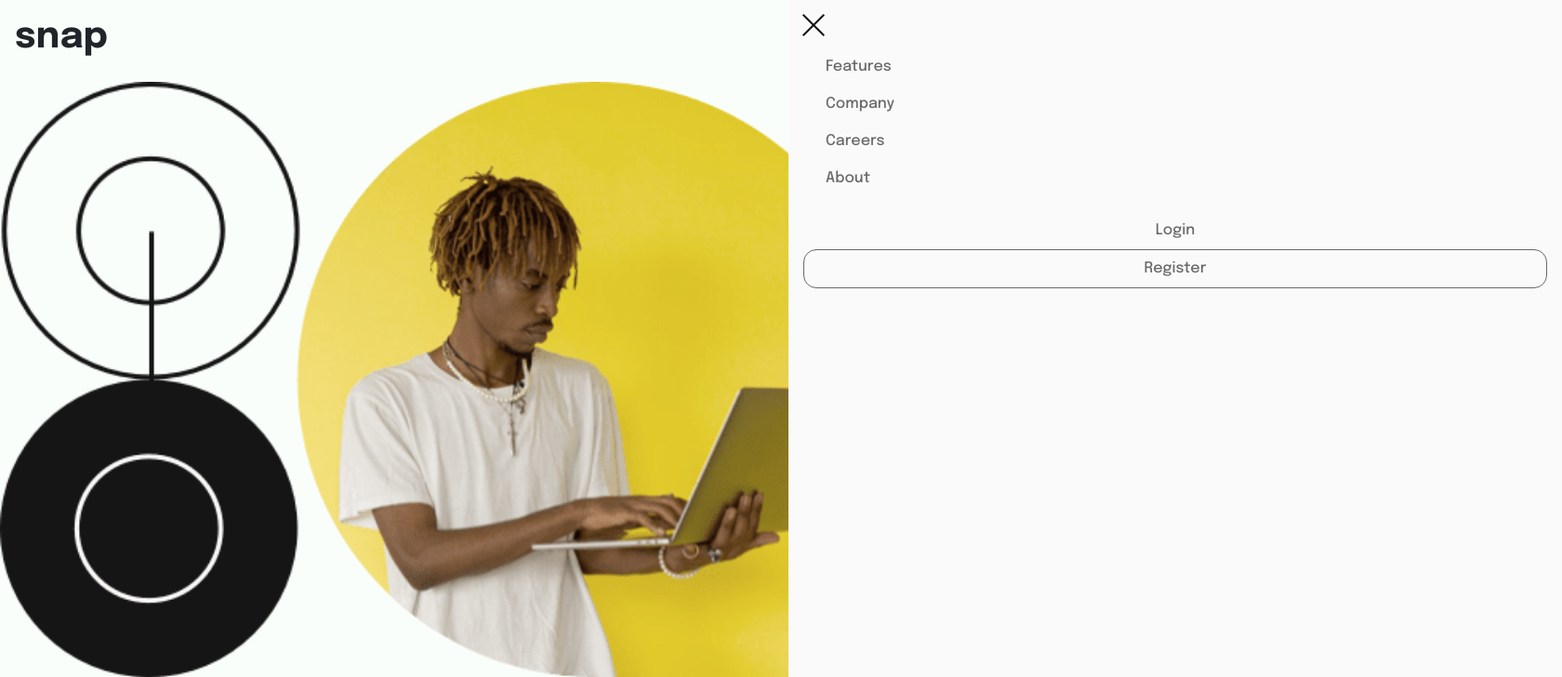
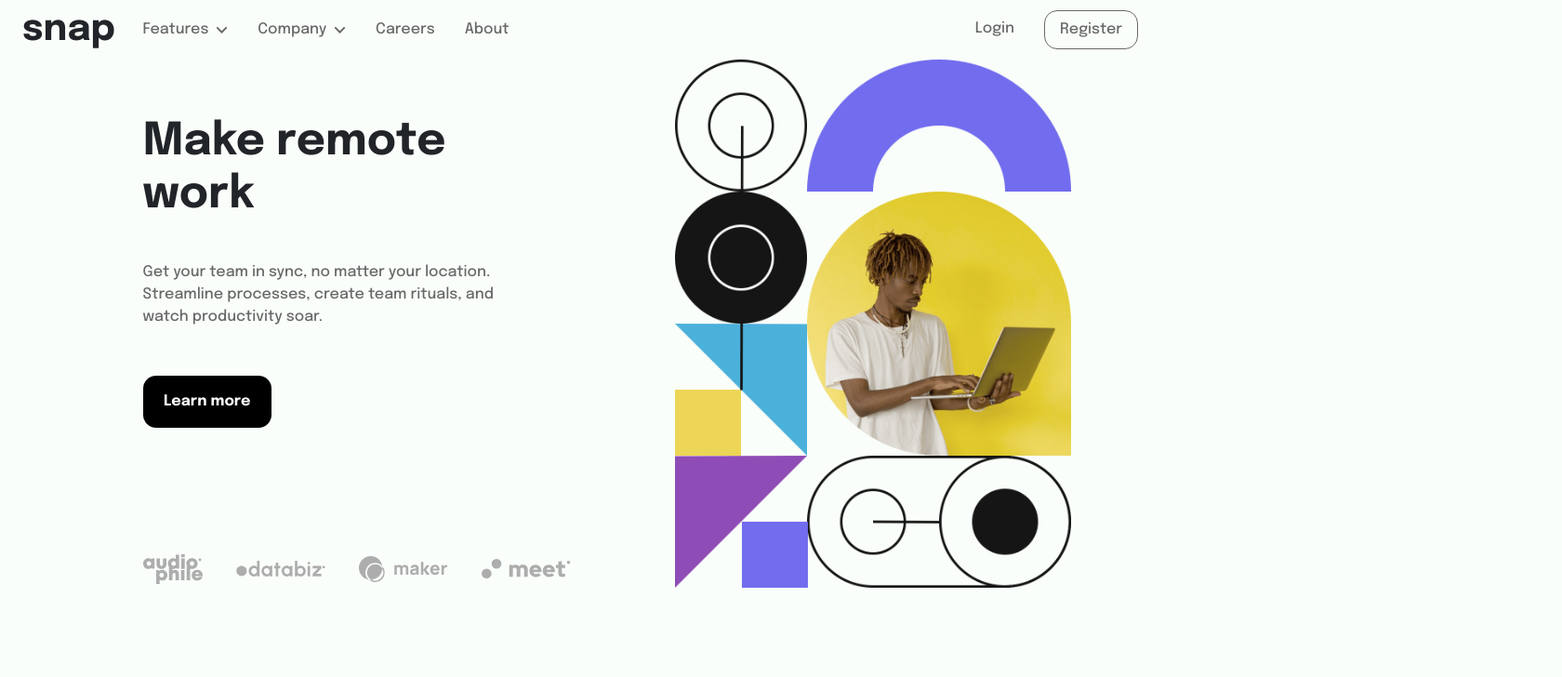
Before and after one commit to Kiet-Workspace/intro-section, a plain HTML site: page index.html in a window 1280 px wide. Shown: the top 728 px of the page at 93% size, 1680 px wide, since content can reach past the window. Drawn offline with nearby package versions, Linux system fonts and the light colour scheme.

Commit message:
Add files via upload

```diff
--- a/index.html
+++ b/index.html
@@ -23,16 +23,16 @@
       <div class="nav-main">
         <div class="close-nav"><img src="./images/icon-close-menu.svg" alt=""></div>
         <ul class="nav-part">
-          <li class="nav-parent">Features
-            <ul class="subnav">
-              <li><img class="subnav-icon" src="./images/icon-calendar.svg" alt=""><p>Calendar</p></li>
-              <li><img class="subnav-icon" src="./images/icon-reminders.svg" alt=""><p>Reminders</p></li>
-              <li><img class="subnav-icon" src="./images/icon-todo.svg" alt=""><p>Todo List</p></li>
-              <li><img class="subnav-icon" src="./images/icon-planning.svg" alt=""><p>Planning</p></li>
+          <li class="nav-parent">Features<img class="nav-arrow-down" src="./images/icon-arrow-down.svg" alt="">
+            <ul class="subnav subnav-features">
+              <li><img class="subnav-icon" src="./images/icon-calendar.svg" alt="">Calendar</li>
+              <li><img class="subnav-icon" src="./images/icon-reminders.svg" alt="">Reminders</li>
+              <li><img class="subnav-icon" src="./images/icon-todo.svg" alt="">Todo List</li>
+              <li><img class="subnav-icon" src="./images/icon-planning.svg" alt="">Planning</li>
             </ul>
           </li>
-          <li class="nav-parent">Company
-            <ul class="subnav">
+          <li class="nav-parent">Company<img class="nav-arrow-down" src="./images/icon-arrow-down.svg" alt="">
+            <ul class="subnav subnav-company">
               <li>History</li>
               <li>Our Team</li>
               <li>Blog</li>
@@ -48,18 +48,25 @@
         </ul>
       </div>
 
+
   </nav>
   <!-- Main -->
-  <main>
-    <img class="main-picture-mobile" src="./images/image-hero-mobile.png" alt="">
-    <img class="main-picture-desktop" src="./images/image-hero-desktop.png" alt="">
+  <main class="row gx-0">
+    <img class="main-picture-mobile img-fluid" src="./images/image-hero-mobile.png" alt="">
 
+    <!-- Picture -->
+    <div class=" col-lg-6 order-2">
+        <img class="main-picture-desktop img-fluid float-end" src="./images/image-hero-desktop.png" alt="">
+    </div>
+
+    <!-- Main body -->
+    <div class="main-body-footer col-lg-6 order-1">
       <div class="main-body">
         <h2 class="body-heading">Make remote work</h2>
         <p class="body-content">Get your team in sync, no matter your location. Streamline processes, create team rituals, and watch productivity soar.</p>
         <button class="btn-learn-more" type="button">Learn more</button>
       </div>
-  </main>
+        <!-- Footer -->
       <footer>
         <ul class="logo-footer">
           <li class="logo-container"><img class="client-logo logo-audiophile" src="./images/client-audiophile.svg" alt=""></li>
@@ -67,8 +74,11 @@
           <li class="logo-container"><img class="client-logo logo-maker" src="./images/client-maker.svg" alt=""></li>
           <li class="logo-container"><img class="client-logo logo-meet" src="./images/client-meet.svg" alt=""></li>
         </ul>
+      </footer>
+    </div>
 
-  </footer>
+  </main>
+
 
 
 
--- a/script.js
+++ b/script.js
@@ -5,13 +5,13 @@
 
 
 function showNav() {
-    // navBox.style.display = "block";
-    navBox.classList.add("show");
+    navBox.style.display = "block";
+    // navBox.classList.add("show");
 }
 
 function hideNav() {
-    // navBox.style.display = "none";
-    navBox.classList.remove("show");
+    navBox.style.display = "none";
+    // navBox.classList.remove("show");
 }
 
 openNavIcon.addEventListener("click", showNav);
--- a/style.css
+++ b/style.css
@@ -7,15 +7,30 @@
 body {
     font-family: 'Epilogue', sans-serif;
     background-color:  #fafefa;
+    height: 100vh;
+    width: 100vw;
 }
 
 .fade-in {
     opacity: 60%;
 }
 
+ul {
+    padding: 0;
+}
+
 li {
     list-style: none;
     color: #686868;
+    cursor: pointer;
+    min-height: 2.5rem;
+    align-items: center;
+    line-height: 2.5rem;
+    transition: ease 0.5s;
+}
+
+li:hover {
+    color: black;
 }
 
 p {
@@ -39,26 +54,24 @@
         height: 2rem;
     }
 /* Navigation */
+nav {
+    position: absolute;
+    display: none;
+    top: 0;
+    width: 100vw;
+    height: 100vh;
+}
 .close-nav {
-    margin: 14px;
+    position: absolute;
+    right: 32px;
     height: 24px;
     width: 24px;
 }
 
-nav {
-    /* display: none; */
-    position: absolute;
-    top: 0;
-    width: 100vw;
-    height: 100vh;
-
-    right: -400px;
-    transition: right 0.5s ease-in-out;
+.nav-part {
+    margin-top: 3rem;
 }
 
-.show {
-    right: 0;
-}
 
 .nav-main {
     position: absolute;
@@ -66,23 +79,28 @@
     width: 65%;
     height: 100%;
     background-color: #fafafa;
+    padding: 8px 32px;
 }
 
 
-
-.nav-main li {
-    padding: 0.5rem 0.5rem;
+.nav-parent:hover .subnav{
+    display: block;
 }
 
-.nav-parent:hover .subnav{
-    display: block;
+.nav-parent:hover .nav-arrow-down {
+    transform: rotate(180deg);
+}
+
+.nav-arrow-down {
+    width: 0.8rem;
+    margin-left: 0.5rem;
+    transition: linear 0.2s;
 }
 
 /* sub-nav */
 
 .subnav {
     display: none;
-    padding-left: 0.5rem;
     padding-bottom: 0;
 }
 
@@ -93,10 +111,12 @@
     align-items: center;
     line-height: 2.2rem;
     height: 2.2rem;
+    padding-left: 2rem;
 }
 
 .subnav-icon {
-    padding: 0 8px 2px;
+    width: 1.2rem;
+    margin-right: 1rem;
 }
 
 /* Nav login */
@@ -104,12 +124,18 @@
 .nav-login {
     width: 100%;
     text-align: center;
-    padding: 0 16px;
 }
 
 .login-register {
     border: 1px solid #686868;
     border-radius: 14px;
+    transition: ease 0.5s;
+}
+
+.login-register:hover {
+    border-color: black;
+    color: #fff;
+    background-color: black;
 }
 
 /* main */
@@ -120,7 +146,7 @@
 /* Main - body */
 
 .main-body {
-    height: 26vh;
+    min-height: 26vh;
     text-align: center;
     padding: 0 5%;
 }
@@ -140,6 +166,7 @@
 }
 
 .btn-learn-more {
+    font-weight: 700;
     height: 2.8rem;
     width: 40%;
     border: 0;
@@ -158,6 +185,221 @@
     margin-top: 2rem;
 }
 
+.logo-audiophile {
+    height: 1.4rem;
+}
+
 .client-logo {
-    width: 3rem;
+    height: 1rem;
 }
+
+/* Media query desktop */
+@media screen and (min-width: 992px) {
+    p {
+        font-size: 1rem;
+    }
+
+    li {
+        font-size: 1rem;
+    }
+
+    ul {
+        margin: 0;
+    }
+    /* change picture */
+    .main-picture-mobile {
+        display: none;
+    }
+
+    .main-picture-desktop {
+        display: block;
+        width: auto;
+        height: 71vh;
+    }
+
+    /* Nav + Logo */
+        /* header */
+    header {
+        display: flex;
+        justify-content: flex-start;
+        align-items: center;
+        height: 4rem;
+        padding: 0;
+    }
+
+    .header {
+        font-weight: 700;
+        margin: 0 0 0 1.5rem;
+    }
+
+    .open-nav {
+        display: none;
+    }
+
+    .close-nav {
+        display: none;
+    }
+        /* Navigation */
+    nav {
+        display: block;
+        width: 100vw;
+        height: 4rem;
+    }
+
+    .nav-main {
+        display: flex;
+        justify-content: space-between;
+        align-items: center;
+        background-color: transparent;
+        width: 100vw;
+        height: 4rem;
+        padding: 0 0 0 12%;
+    }
+
+    .nav-part, .nav-login {
+        display: flex;
+        margin: 0;
+    }
+
+    .nav-part {
+        height: 100%;
+    }
+
+    .nav-part>li {
+        line-height: 4rem;
+    }
+
+    .nav-part>li, .nav-login>li {
+        margin-right: 2rem;
+    }
+
+    .nav-parent {
+        position: relative;
+    }
+
+
+
+    .nav-parent:hover .subnav{
+        display: block;
+    }
+
+    /* sub-nav */
+
+    .subnav {
+        display: none;
+        position: absolute;
+        top: 4rem;
+        border-radius: 10px;
+        background-color: #fafafa;
+        box-shadow: 0 0 15px 8px hsla(0, 0%, 41%, 0.2);
+        padding: 0.5rem 1.5rem;
+    }
+
+    .subnav-features {
+        right: 0;
+    }
+
+    .subnav-company {
+        left: 0;
+    }
+
+    .subnav li {
+        min-width: 5rem;
+        display: flex;
+        justify-content: flex-start;
+        align-items: center;
+        line-height: 2rem;
+        height: 2.2rem;
+        padding: 0;
+    }
+
+    .subnav-icon {
+        padding-right: 4px;
+    }
+
+    /* Nav login */
+
+    .nav-login {
+        width: auto;
+        text-align: center;
+        padding: 0 24px;
+    }
+
+    .login-register {
+        border: 1px solid #686868;
+        border-radius: 14px;
+        padding: 0 1rem;
+    }
+
+
+
+
+    /* main */
+
+
+    main {
+        padding: 0 10%;
+    }
+
+    .main-body-footer {
+        display: flex;
+        flex-direction: column;
+        justify-content: space-between;
+    }
+
+    .main-body {
+        display: flex;
+        flex-direction: column;
+        justify-content: space-between;
+        text-align: left;
+        height: 45vh;
+        margin-top: 7%;
+    }
+
+    .body-heading {
+        font-size: 3rem;
+        padding-right: 10%;
+    }
+
+    .body-content {
+        padding-right: 12%;
+    }
+
+    .btn-learn-more {
+        height: 3.5rem;
+        width: 30%;
+        margin-top: 1rem;
+        border: none;
+        color: #fff;
+        background-color: black;
+        transition: ease 0.5s;
+    }
+
+    .btn-learn-more:hover {
+        border: 1px #686868 solid;
+        color: #686868;
+        background-color: white;
+    }
+
+    /* footer */
+
+    .logo-footer {
+        padding: 0 5%;
+        justify-content: space-between;
+    }
+
+    .loogo-container {
+        width: fit-content;
+    }
+
+   .logo-audiophile {
+        width: 4rem;
+        height: auto;
+   }
+
+   .logo-databiz, .logo-meet, .logo-maker {
+        width: 6rem;
+        height: auto;
+   }
+
+}
```
Lines whose indentation alone changed are shown as unchanged.
